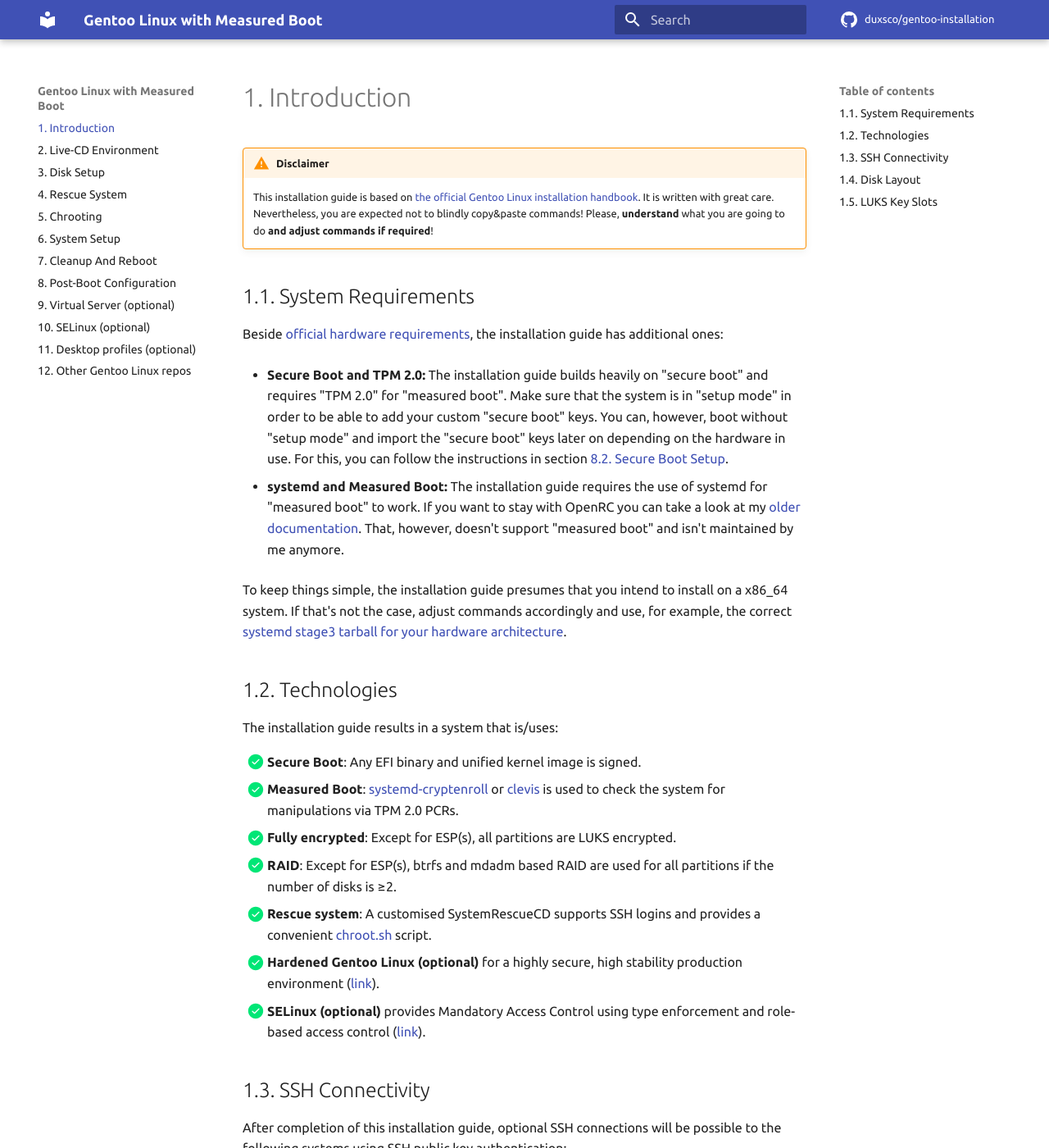
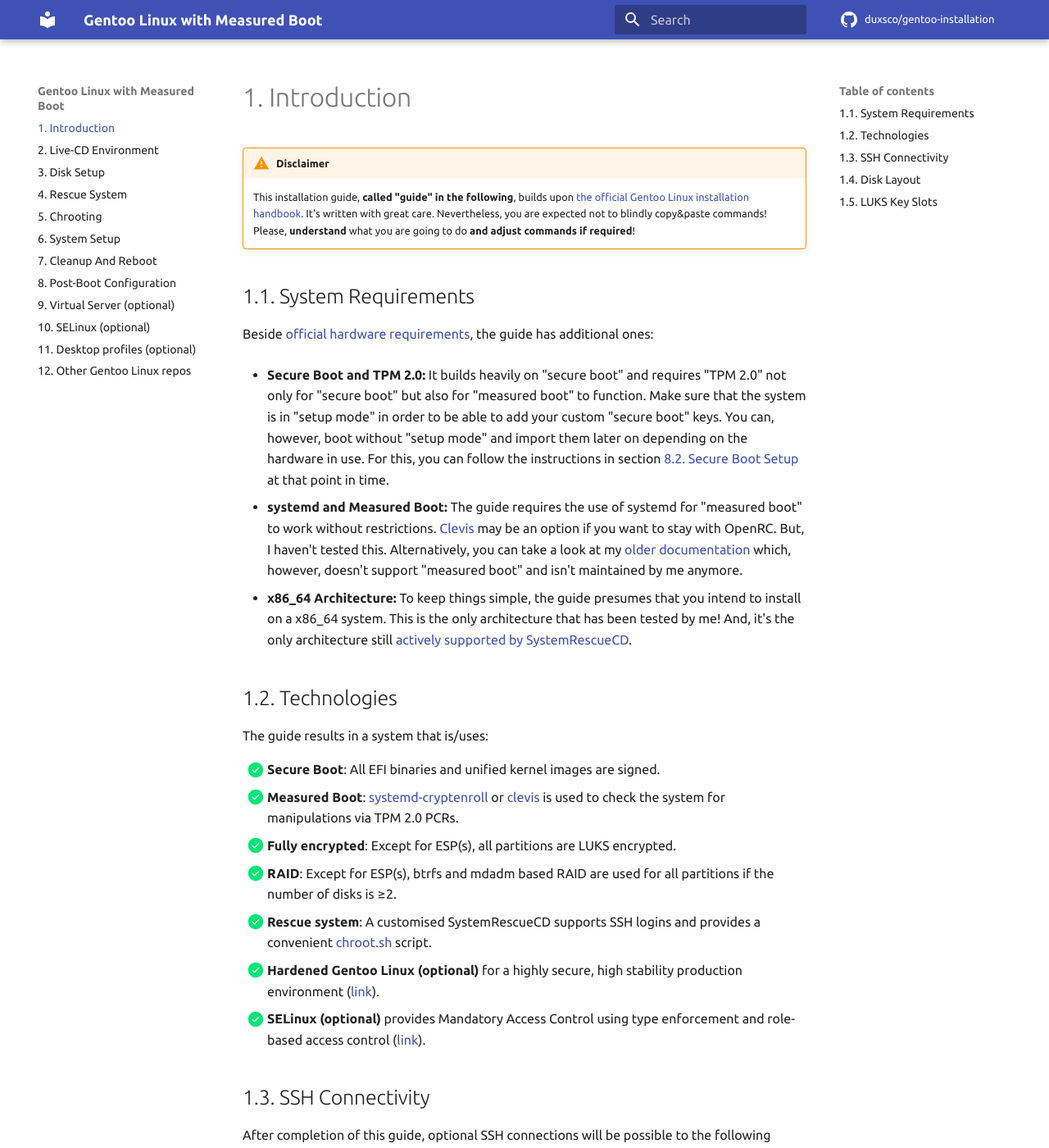
Before and after one commit to duxsco/gentoo-installation, an MkDocs documentation site: the page built from docs/index.md, in a window 1280 px wide and 1400 px high. Shown: the whole window at 82% size. Built offline with MkDocs 1.6.1 and Material for MkDocs 9.7.7, drawn with Linux system fonts in a browser that asks for light colours; comment, search, counter and statistics services are not loaded; some of the changed text lies outside the part shown.

Commit message:
Update "1. Introduction"

````diff
--- a/docs/index.md
+++ b/docs/index.md
@@ -1,21 +1,20 @@
 !!! warning "Disclaimer"
-    This installation guide is based on [the official Gentoo Linux installation handbook](https://wiki.gentoo.org/wiki/Handbook:AMD64/Full/Installation). It is written with great care. Nevertheless, you are expected not to blindly copy&paste commands! Please, **understand** what you are going to do **and adjust commands if required**!
+    This installation guide, **called "guide" in the following**, builds upon [the official Gentoo Linux installation handbook](https://wiki.gentoo.org/wiki/Handbook:AMD64/Full/Installation). It's written with great care. Nevertheless, you are expected not to blindly copy&paste commands! Please, **understand** what you are going to do **and adjust commands if required**!
 
 ## 1.1. System Requirements
 
-Beside [official hardware requirements](https://wiki.gentoo.org/wiki/Handbook:AMD64/Full/Installation#Hardware_requirements), the installation guide has additional ones:
+Beside [official hardware requirements](https://wiki.gentoo.org/wiki/Handbook:AMD64/Full/Installation#Hardware_requirements), the guide has additional ones:
 
-- **Secure Boot and TPM 2.0:** The installation guide builds heavily on "secure boot" and requires "TPM 2.0" for "measured boot". Make sure that the system is in "setup mode" in order to be able to add your custom "secure boot" keys. You can, however, boot without "setup mode" and import the "secure boot" keys later on depending on the hardware in use. For this, you can follow the instructions in section [8.2. Secure Boot Setup](/post-boot_configuration/#82-secure-boot-setup).
+- **Secure Boot and TPM 2.0:** It builds heavily on "secure boot" and requires "TPM 2.0" not only for "secure boot" but also for "measured boot" to function. Make sure that the system is in "setup mode" in order to be able to add your custom "secure boot" keys. You can, however, boot without "setup mode" and import them later on depending on the hardware in use. For this, you can follow the instructions in section [8.2. Secure Boot Setup](/post-boot_configuration/#82-secure-boot-setup) at that point in time.
 
-- **systemd and Measured Boot:** The installation guide requires the use of systemd for "measured boot" to work. If you want to stay with OpenRC you can take a look at my [older documentation](https://github.com/duxsco/gentoo-installation/tree/v2.1.1). That, however, doesn't support "measured boot" and isn't maintained by me anymore.
-
-To keep things simple, the installation guide presumes that you intend to install on a x86_64 system. If that's not the case, adjust commands accordingly and use, for example, the correct [systemd stage3 tarball for your hardware architecture](https://www.gentoo.org/downloads/#other-arches).
+- **systemd and Measured Boot:** The guide requires the use of systemd for "measured boot" to work without restrictions. [Clevis](https://wiki.gentoo.org/wiki/Trusted_Platform_Module) may be an option if you want to stay with OpenRC. But, I haven't tested this. Alternatively, you can take a look at my [older documentation](https://github.com/duxsco/gentoo-installation/tree/v2.1.1) which, however, doesn't support "measured boot" and isn't maintained by me anymore.
+- **x86_64 Architecture:** To keep things simple, the guide presumes that you intend to install on a x86_64 system. This is the only architecture that has been tested by me! And, it's the only architecture still [actively supported by SystemRescueCD](https://www.system-rescue.org/Download/).
 
 ## 1.2. Technologies
 
-The installation guide results in a system that is/uses:
+The guide results in a system that is/uses:
 
-- [x] **Secure Boot**: Any EFI binary and unified kernel image is signed.
+- [x] **Secure Boot**: All EFI binaries and unified kernel images are signed.
 - [x] **Measured Boot**: [systemd-cryptenroll](https://wiki.archlinux.org/title/Trusted_Platform_Module#systemd-cryptenroll) or [clevis](https://github.com/latchset/clevis) is used to check the system for manipulations via TPM 2.0 PCRs.
 - [x] **Fully encrypted**: Except for ESP(s), all partitions are LUKS encrypted.
 - [x] **RAID**: Except for ESP(s), btrfs and mdadm based RAID are used for all partitions if the number of disks is ≥2.
@@ -25,10 +24,19 @@ The installation guide results in a system that is/uses:
 
 ## 1.3. SSH Connectivity
 
-After completion of this installation guide, optional SSH connections will be possible to the following systems using SSH public key authentication:
+After completion of this guide, optional SSH connections will be possible to the following systems using SSH public key authentication:
 
-- Gentoo Linux installation: `ssh -p 50022 david@<IP address>`
-- Rescue system: `ssh -p 50023 root@<IP address>`
+=== "Gentoo Linux installation"
+
+    ```shell
+    ssh -p 50022 david@<IP address>
+    ```
+
+=== "SystemRescueCD installation"
+
+    ```shell
+    ssh -p 50023 root@<IP address>
+    ```
 
 ## 1.4. Disk Layout
 
````
